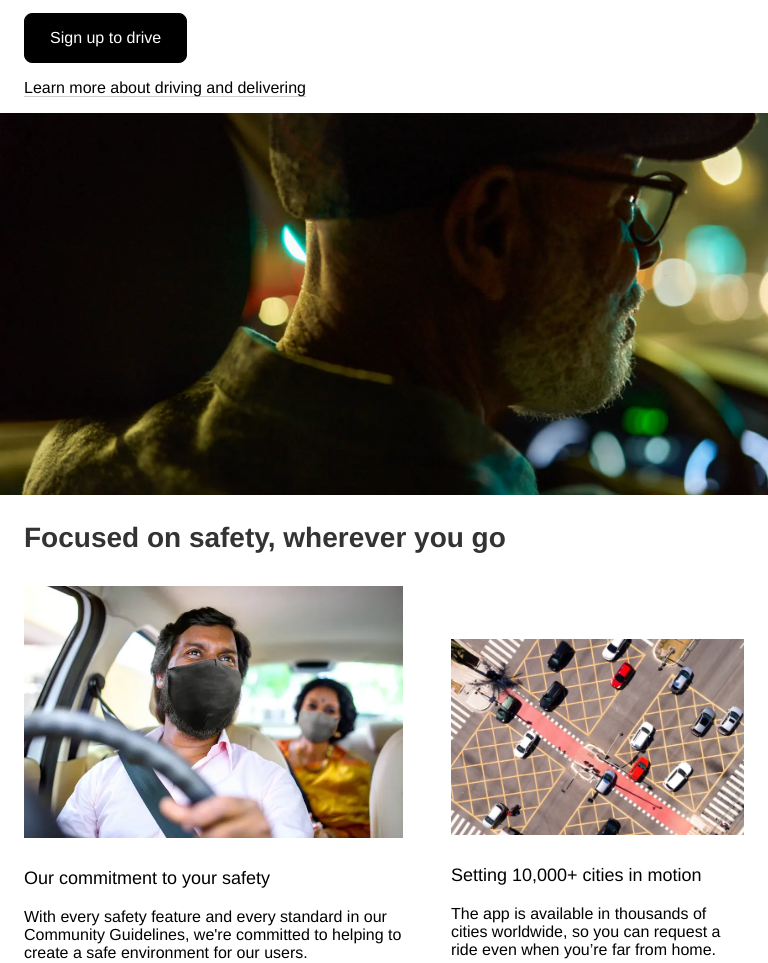
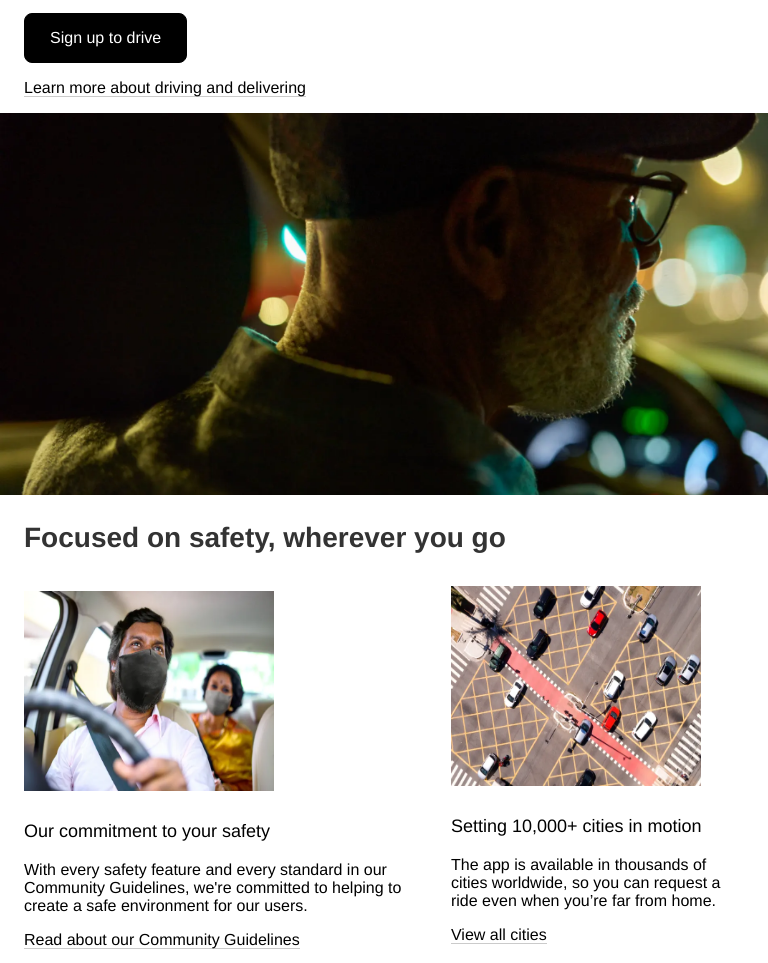
Before and after one commit to OmerAlimoglu/Clone-Webpage-Uber-, a plain HTML site: page index.html in a window 768 px wide. Shown: the part 337-1300 px from the top of the page. Drawn offline with Linux system fonts and the light colour scheme.

Commit message:
I upload a menu icon to the folder and fix the img size problemin the tablet mode.

```diff
--- a/index.html
+++ b/index.html
@@ -32,7 +32,7 @@
       </nav>
     </header>
     <main>
-      <head>
+      <section>
         <div id="back-img">
           <div id="top-div">
             <div class="hcontent1">
@@ -64,7 +64,7 @@
             </div>
           </div>
         </div>
-      </head>
+      </section>
       <section>
         <div id="section2">
           <h2>Focused on safety, wherever you go</h2>
--- a/style.css
+++ b/style.css
@@ -81,9 +81,6 @@ img {
     height: auto;
 }
 
-head {
-    background-color: #FFFFFF;
-}
 
 .hcontent1 {
     display: flex;
@@ -248,7 +245,7 @@ h2 {
 }
 
 .s2img {
-    margin: 10px auto;
+    margin: 10px 0;
 }
 
 .s2div1, .s2div2 {
@@ -375,7 +372,15 @@ footer > p {
         justify-content: center;
         align-items: center;
     }
-    /*I couldn't adjust the images in this section at the same size.*/
+
+    img {
+        width: 250px;
+        height: 200px;
+    } /* adjust both images same size*/
+
+     .s2div2 {
+        margin-bottom: 70px;
+    } /* adjust the images same height/level */
 
     .app {
         justify-content: left;
```
Also changed, not shown: menu icon.png (added).
